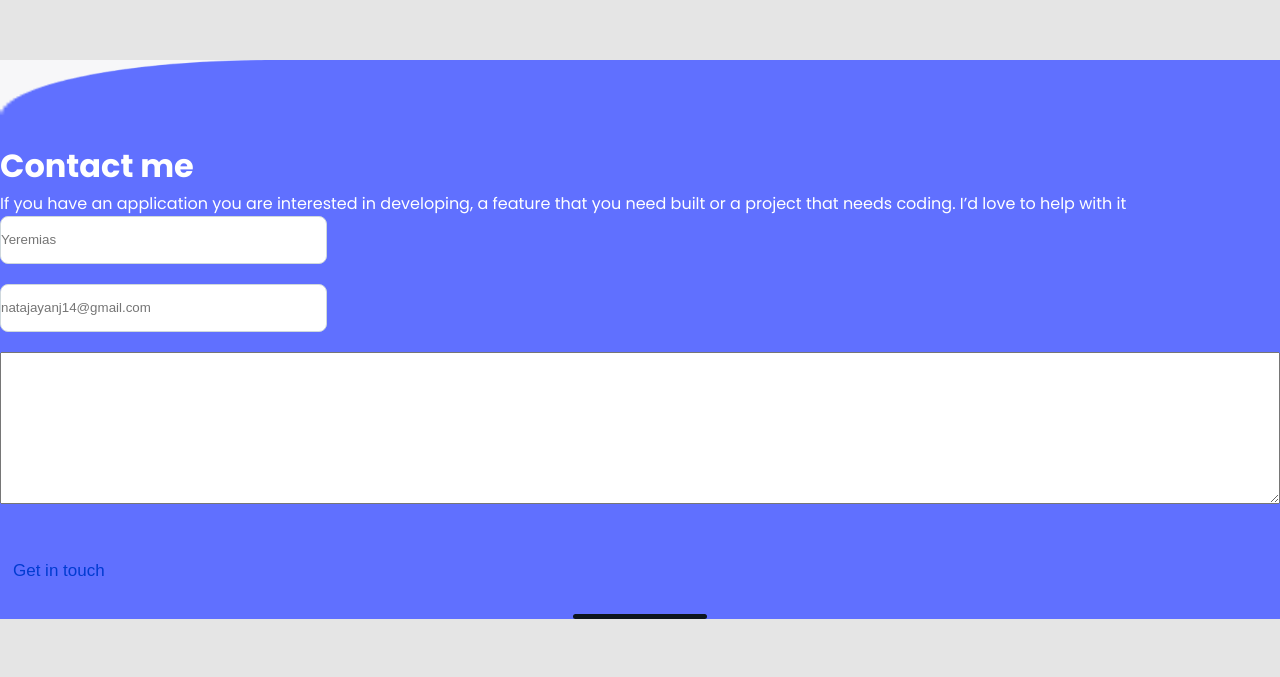
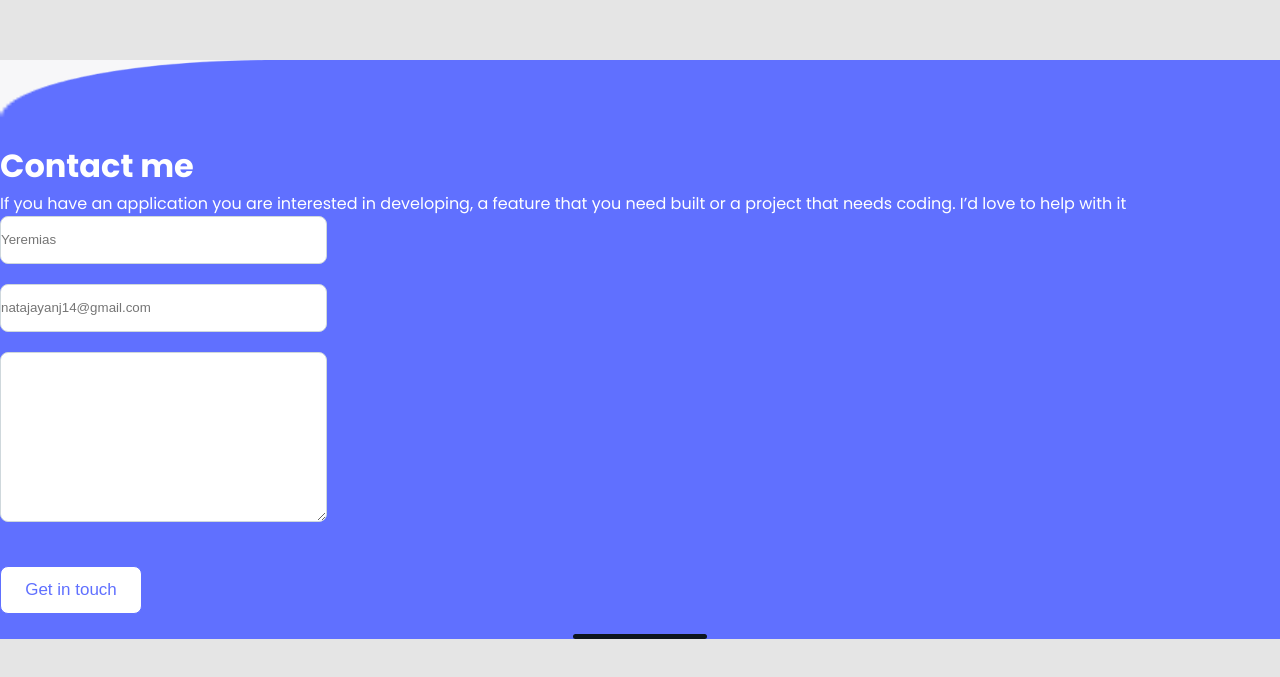
Before and after one commit to GhostEsso/Portofolio-setup, a website: page index.html in a window 1280 px wide. Shown: the part 4327-5004 px from the top of the page. Drawn offline with Linux system fonts and the light colour scheme.

Commit message:
button and text area stylized

```diff
--- a/index.html
+++ b/index.html
@@ -292,7 +292,7 @@
     <form action="">
       <input class="input-1" type="text" placeholder="Yeremias" maxlenght="30" required>
       <input class="input-2" type="email" name="email" id="" placeholder="natajayanj14@gmail.com" maxlength="30" required>
-      <textarea name="textarea" id="" cols="30" rows="10" maxlength="500"></textarea>
+      <textarea class="input-3" name="textarea" id="" cols="30" rows="10" maxlength="500"></textarea>
       <button id="btn">Get in touch</button>
       <img class="footer-shape" src="./images/Shape.svg" alt="">
     </form>
--- a/style.css
+++ b/style.css
@@ -709,3 +709,18 @@ form {
   border: 1px solid #cfd8dc;
   background-color: white;
 }
+
+.input-3 {
+  width: 327px;
+  height: 170px;
+  border: 1px solid #cfd8dc;
+  border-radius: 8px;
+}
+
+#btn {
+  width: 142px;
+  height: 48px;
+  background-color: #fff;
+  border-radius: 8px;
+  color: #6070ff;
+}
```
Also changed, not shown: images/Ellipse 12.svg (added), images/Ellipse 3.svg (added), images/Ellipse 5.svg (added), images/Rectangle 4.svg (added).
